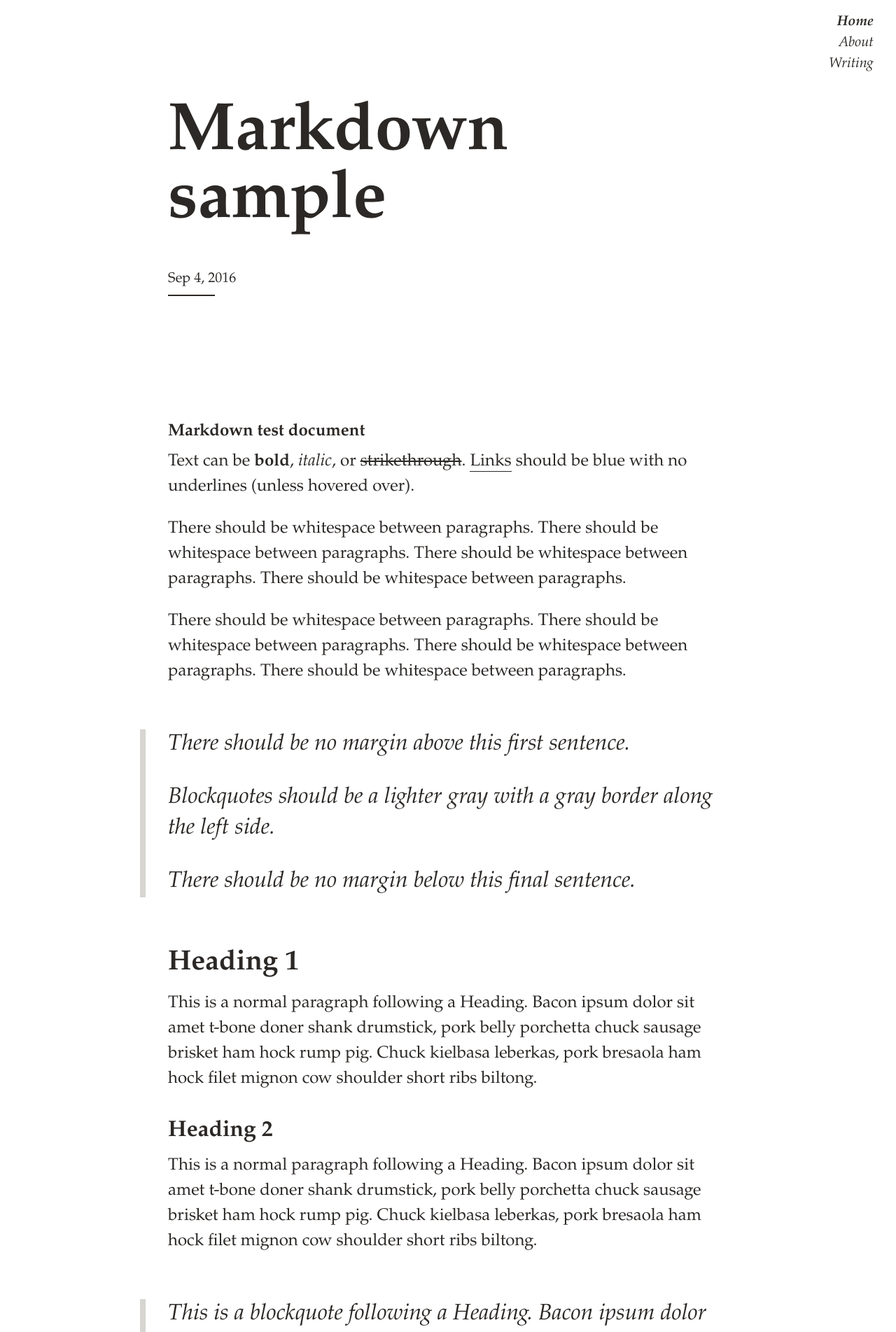
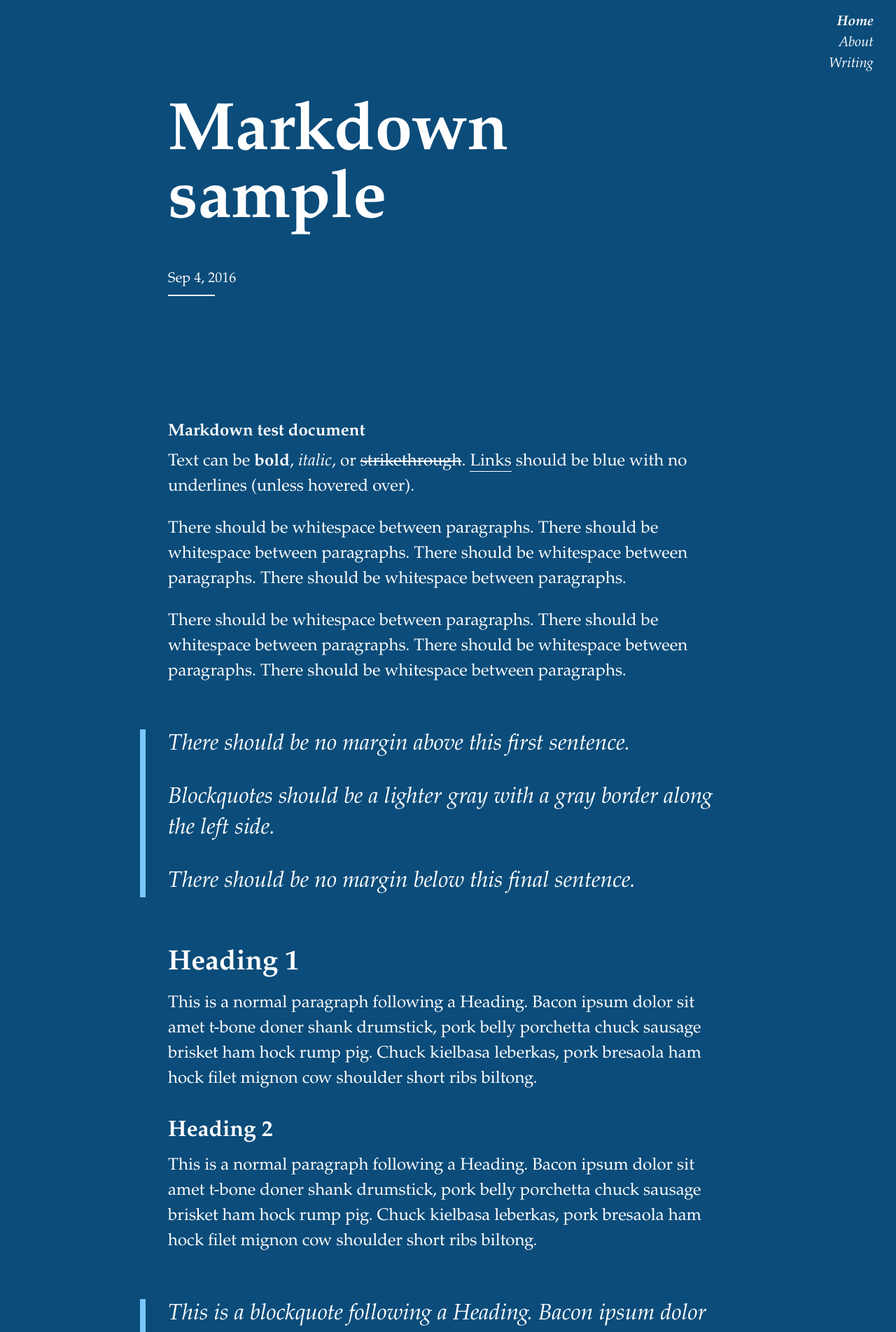
Before and after one commit to broccolini/athena, a Jekyll site: the page built from _posts/2016-09-04-markdown-sample.md, in a window 1280 px wide. Shown: the top 1903 px of the page at 70% size. Built offline with Jekyll 4.4.1, drawn with Linux system fonts in a browser that asks for light colours; comment, search, counter and statistics services are not loaded.

Commit message:
setup blue theme for testing

```diff
--- a/_config.yml
+++ b/_config.yml
@@ -15,8 +15,8 @@
 # in the templates via {{ site.myvariable }}.
 title: Athena Jekyll Theme
 description: A simple and elegant theme for Jekyll and GitHub Pages.
-baseurl: "/athena" # the subpath of your site, e.g. /blog
-url: "http://broccolini.net" # the base hostname & protocol for your site
+# baseurl: "/athena" # the subpath of your site, e.g. /blog
+# url: "http://broccolini.net" # the base hostname & protocol for your site
 github_repo: athena # the GitHub repo name for your project
 github_username: broccolini
 
@@ -27,7 +27,7 @@ social_username: broccolini
 
 # Set theme color here
 # Choose from: black (default), blue, gray, magenta, orange, red, white, and yellow.
-theme_color: light
+theme_color: blue
 
 # Build settings
 markdown: kramdown
```
